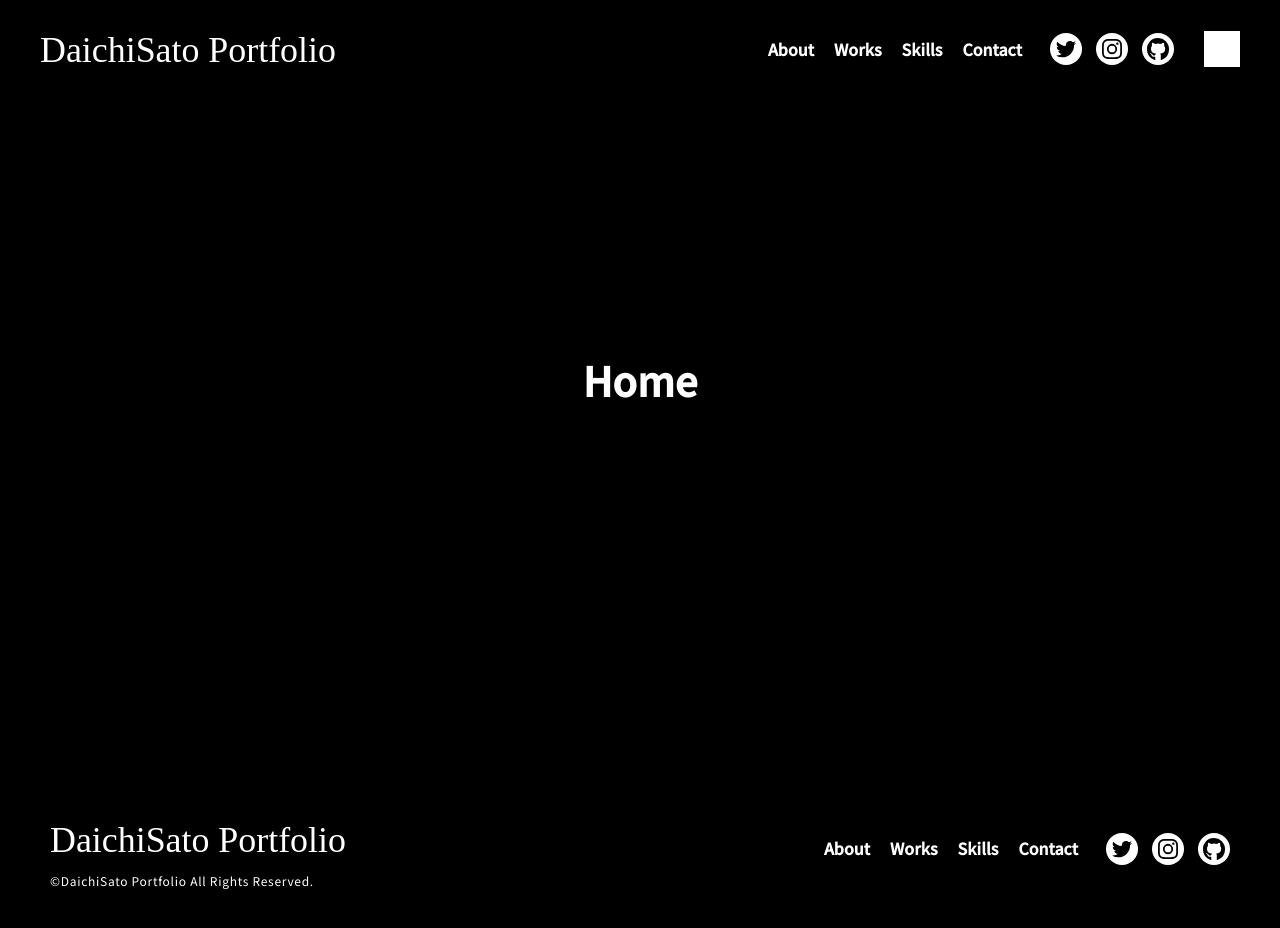
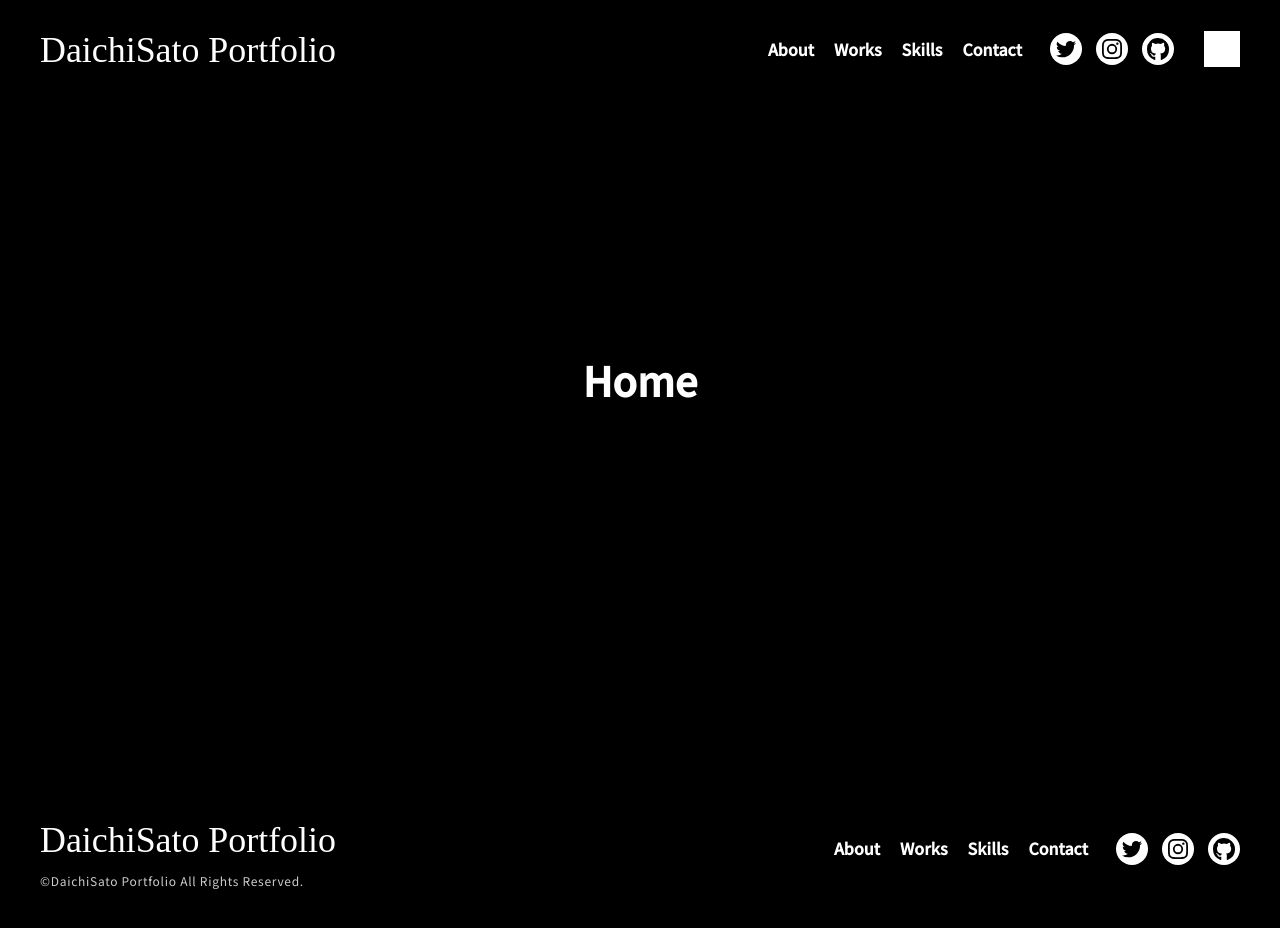
Before and after one commit to daichi-sato-design/portfolio, a Next.js app: page / in a window 1280 px wide. Shown: the top 928 px of the page. Built offline with nearby package versions, Linux system fonts and the light colour scheme; a web font is replaced by a local one.

Commit message:
Sassの更新

```diff
--- a/styles/base/_base.scss
+++ b/styles/base/_base.scss
@@ -4,12 +4,11 @@
 $default-font: 'Noto Sans JP', sans-serif;
 $custom-font-eng01:  'Knewave', cursive;
 
-
 html{
   font-size: 62.5%;
+  font-family: $default-font;
+  background: #000;
+  body{
+    position: relative;
+  }
 }
-
-.body{
-  position: relative;
-  font-family: $default-font;
-}
--- a/styles/module/_footer.scss
+++ b/styles/module/_footer.scss
@@ -1,9 +1,9 @@
 .footer{
   background: #000;
-  padding: 50px 50px;
+  padding: 50px 40px;
   &__wrap{
     width: 100%;
-    max-width: 1300px;
+    max-width: 1200px;
     margin: 0 auto;
     display: flex;
     align-items: center;
@@ -18,7 +18,7 @@
         margin-top: 6px;
         font-size: 1.2rem;
         letter-spacing: .06em;
-        color: #fff;
+        color: rgba(#fff, .8);
       }
     }
     .nav{
--- a/styles/module/_index.scss
+++ b/styles/module/_index.scss
@@ -2,7 +2,6 @@
 @use '/styles/module/footer';
 
 .top-page {
-  background: #000;
   .mv{
     width: 100%;
     height: 760px;
```
